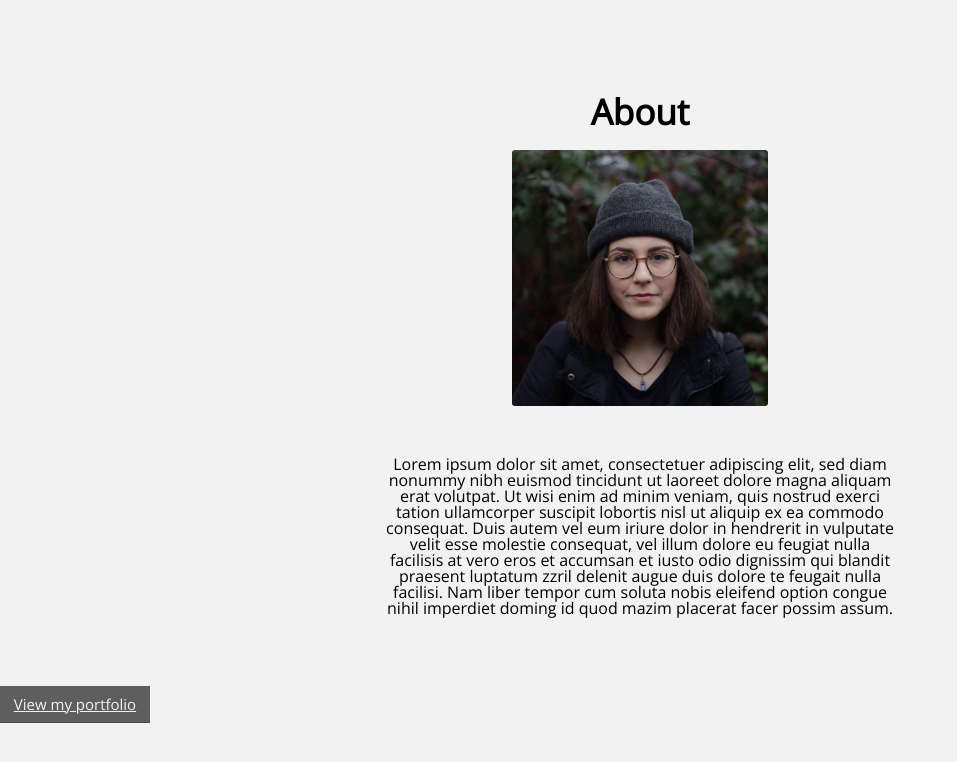
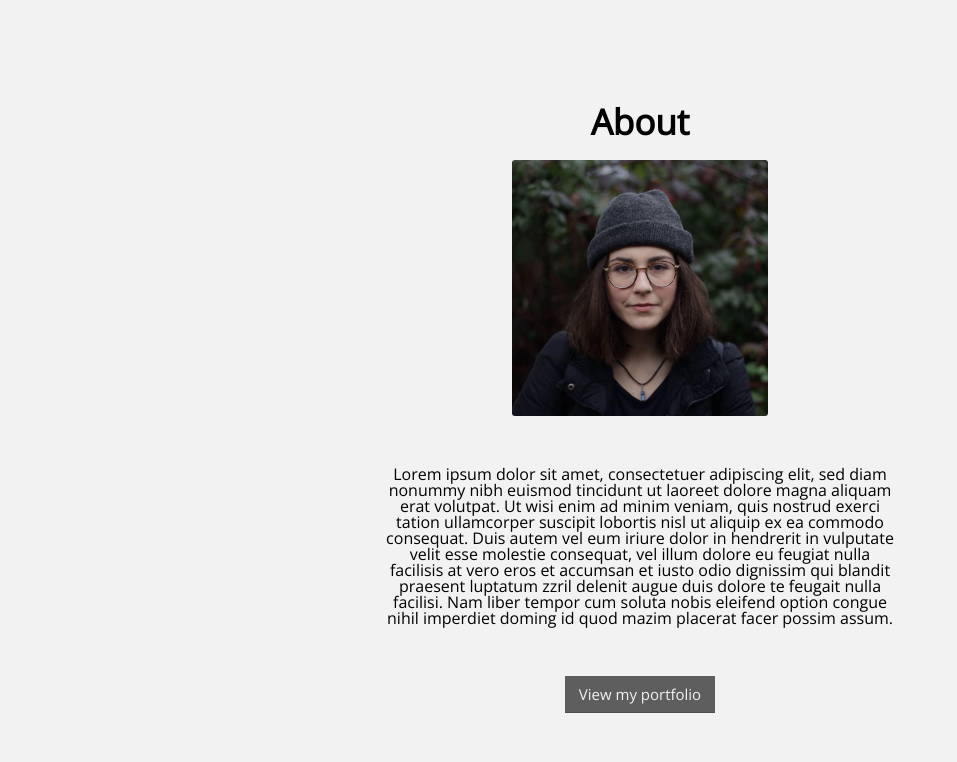
Before and after one commit to KadenZipfel/ariana-v2, a website: page index.html in a window 1280 px wide. Shown: the part 802-1564 px from the top of the page, without its empty margins (0-957 px from the left). Drawn offline with nearby package versions, Linux system fonts and the light colour scheme.

Commit message:
Style btn pt. 2

```diff
--- a/sass/_typography.scss
+++ b/sass/_typography.scss
@@ -30,6 +30,9 @@
 .btn {
   width: 15rem;
   margin-top: 2rem;
+  margin: 0 auto;
+  text-decoration: none;
+  cursor: pointer;
   border: none;
   padding: 1rem;
   font-size: 1.5rem;
```
Also changed, not shown: css/style.css.
